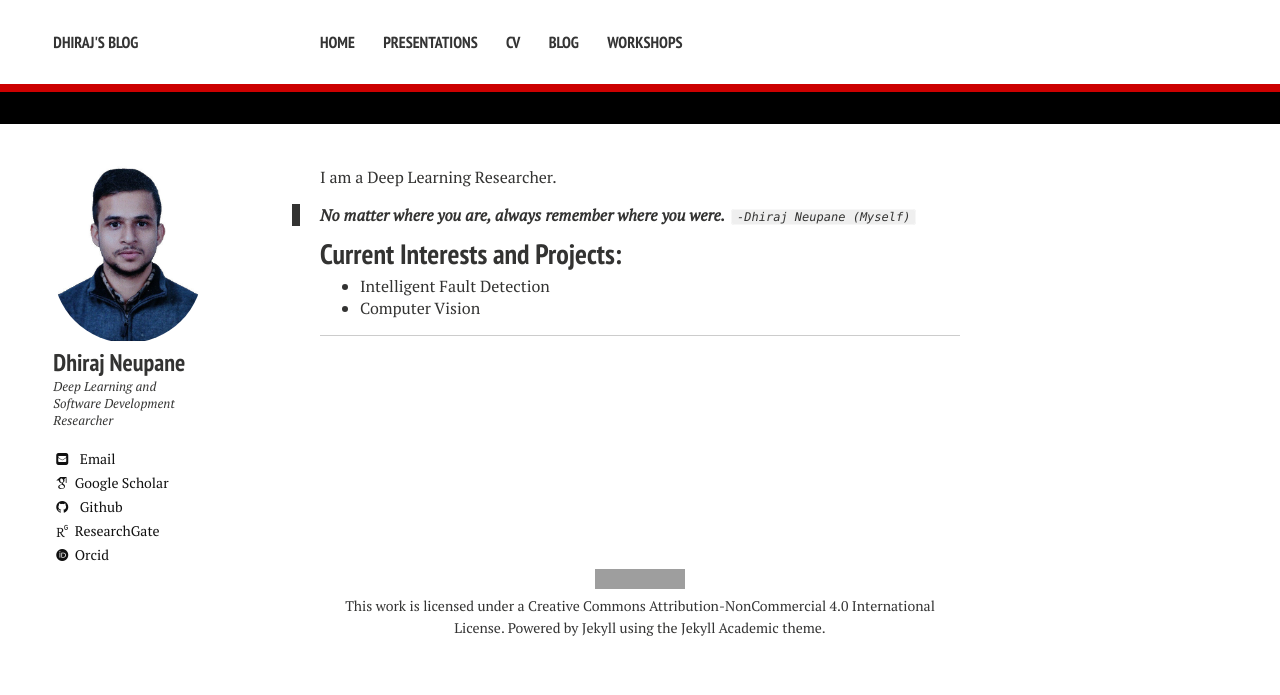
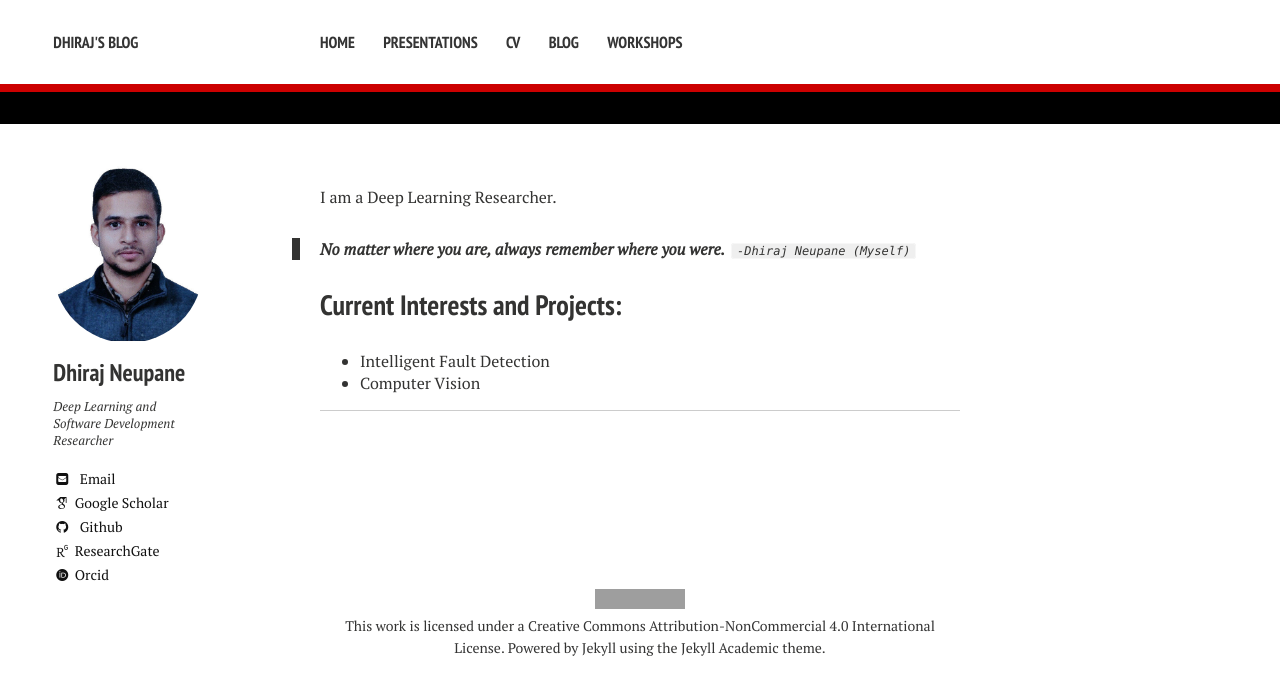
Before and after one commit to PIjarihd/dhirajneupane.github.io, a Jekyll site: the page built from index.md, in a window 1280 px wide. Shown: the top 695 px of the page. Built offline with Jekyll 4.4.1, drawn with Linux system fonts in a browser that asks for light colours; nearby versions of some CDN libraries; some web fonts are replaced; grey boxes are pictures that could not be loaded.

Commit message:
Update variables.scss

```diff
--- a/_sass/variables.scss
+++ b/_sass/variables.scss
@@ -7,7 +7,7 @@
    ========================================================================== */
 
 $doc-font-size: 16;
-$doc-line-height: 10;
+$doc-line-height: 30;
 $paragraph-indent: 0;
 $base-font: 'PT Serif', serif;
 $heading-font: 'PT Sans Narrow', sans-serif;
```
